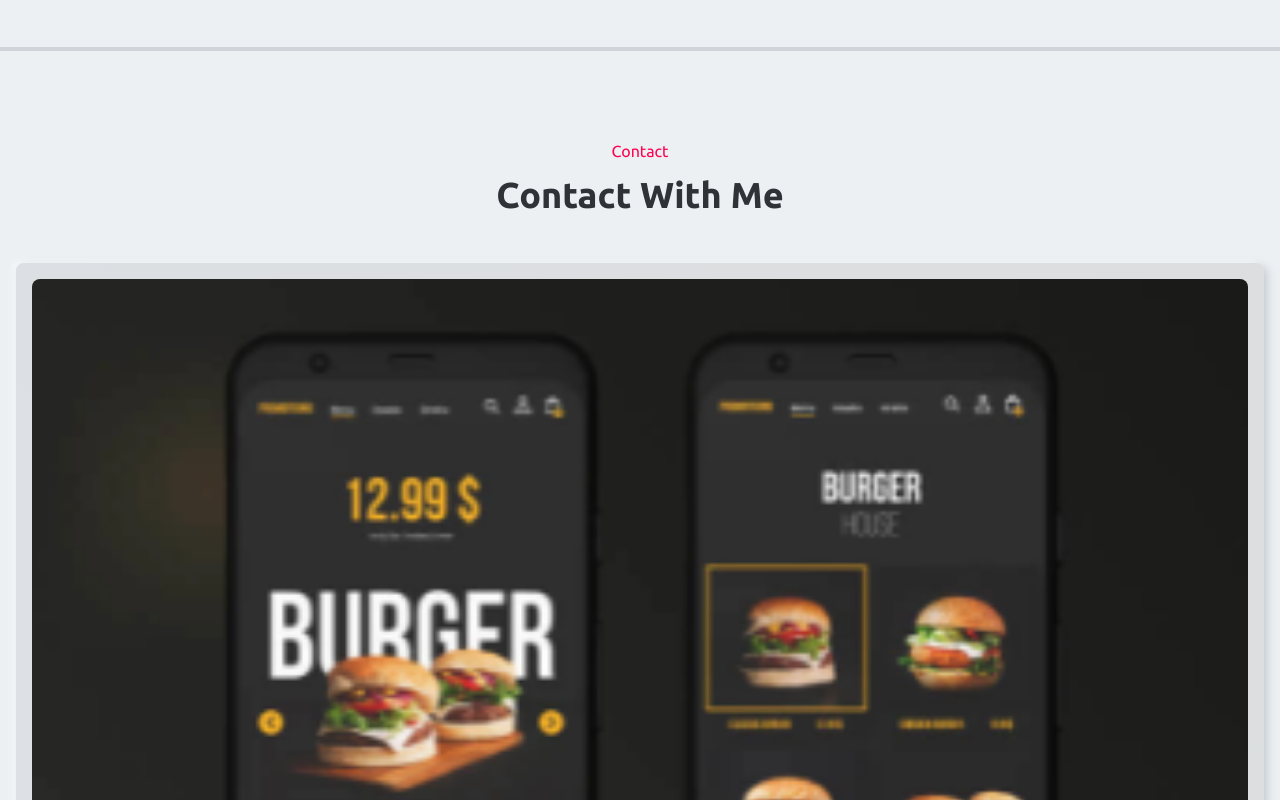
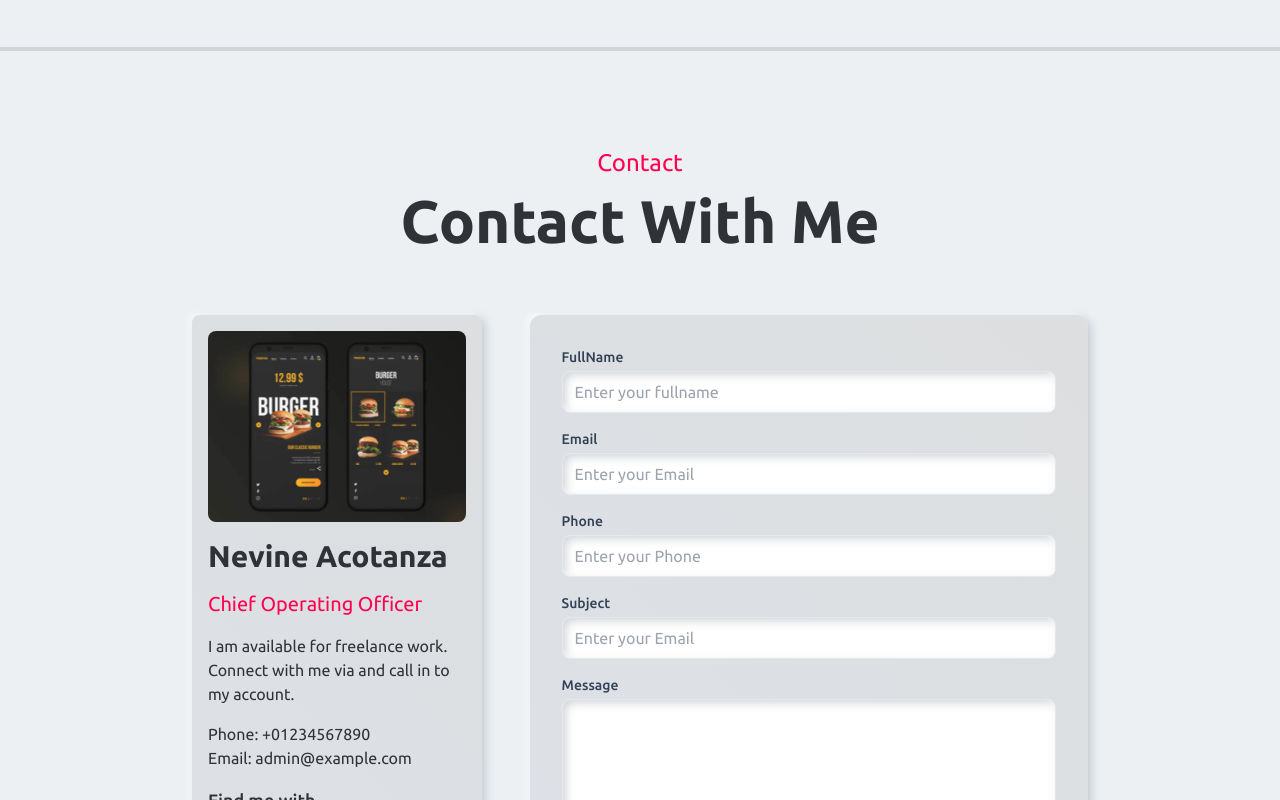
Before and after one commit to ultramind/my-official-react-portfolio, a React (Vite) app: page / in a window 1280 px wide. Shown: the part 5600-6400 px from the top of the page. Built offline with nearby package versions, Linux system fonts and the light colour scheme; a web font is replaced by a local one.

Commit message:
Styled the contact desktop view

```diff
--- a/src/components/Contact/index.jsx
+++ b/src/components/Contact/index.jsx
@@ -13,14 +13,13 @@ import { TbBrandGithub, TbBrandTwitter } from "react-icons/tb";
 
 const Contact = () => {
   return (
-    <div className="p-2 mt-20 mb-16">
+    <div className="p-4 md:px-[15%] mt-20 mb-16">
       <div className="title text-center space-y-3">
-        <h3 className="text-primary">Contact</h3>
-        <h1 className="text-4xl font-bold">Contact With Me</h1>
+        <h3 className="text-primary text-2xl">Contact</h3>
+        <h1 className="text-4xl font-bold md:text-6xl">Contact With Me</h1>
       </div>
-      <div className="cardContainer p-2 w-full">
-        <div className="card mt-10 flex-col space-y-12">
-          <div className="p-4 space-y-4 shadow-default rounded-lg">
+      <div className="space-y-12 md:flex mt-16 md:gap-12 md:space-y-0">
+        <div className="p-4 space-y-4 shadow-default rounded-lg md:flex-[30%] ">
           <div class="card flex-col space-y-4">
             <div>
               <img src={img} className="w-[100%] rounded-lg" alt="" />
@@ -55,7 +54,7 @@ const Contact = () => {
             </div>
           </div>
         </div>
-          <div class="card shadow-default flex-col p-8 space-y-6 rounded-xl">
+        <div class="card shadow-default flex-col p-8 space-y-6 rounded-xl md:flex-[60%]">
           <form class="items-center space-y-4">
             <label class="block">
               <span class="block text-sm font-medium text-slate-700">
@@ -116,7 +115,6 @@ const Contact = () => {
         </div>
       </div>
     </div>
-    </div>
   );
 };
 
```
Lines whose indentation alone changed are shown as unchanged.
